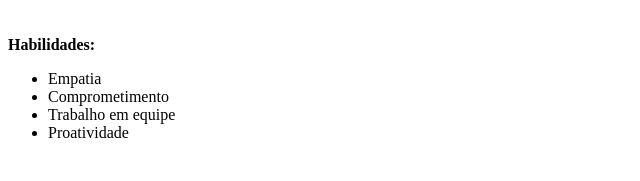
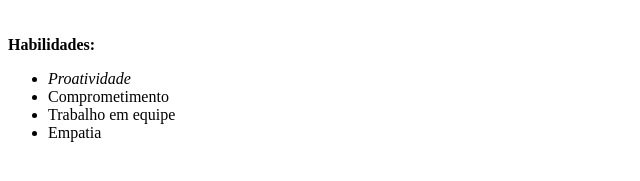
Before and after one commit to MuriloAmarals/MuriloAmarals.github.io, a plain HTML site: page index.html in a window 1280 px wide. Shown: the part 527-708 px from the top of the page, 0-640 px from the left. Drawn offline with Linux system fonts and the light colour scheme.

Commit message:
requisito 4

```diff
--- a/index.html
+++ b/index.html
@@ -22,7 +22,7 @@ alt="Murilo no espelho" width="300">
 </p>
 <ul>
     <li>
-        Empatia
+        <em>Proatividade</em>
     </li>
     <li>
         Comprometimento
@@ -31,7 +31,7 @@ alt="Murilo no espelho" width="300">
         Trabalho em equipe
     </li>
     <li>
-        Proatividade
+        Empatia
     </li>
 </ul>
 </body>
```
